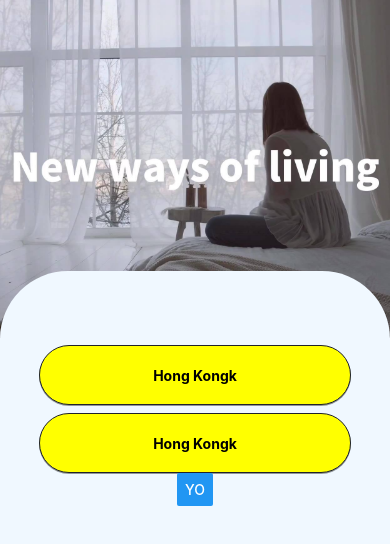
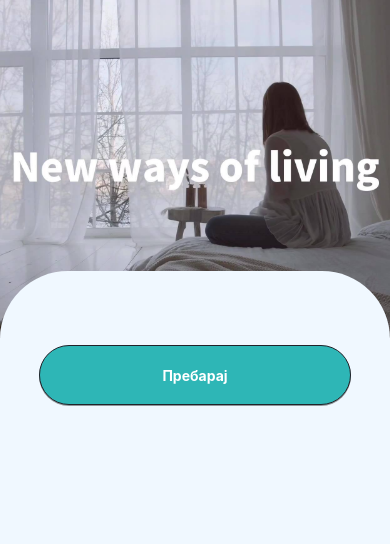
Before and after one commit to Husky931/housing, a React Native app: screen / in a window 390 px wide. Shown: the top 544 px of the page. Built offline with nearby package versions, Linux system fonts and the light colour scheme; what react-native-responsive-dimensions would draw is missing.

Commit message:
finish style first btn

```diff
--- a/components/RoundButton.js
+++ b/components/RoundButton.js
@@ -10,7 +10,7 @@ export default function RoundButton() {
   return (
     <TouchableOpacity style={styles.btn} onPress={() => console.log("yoo")}>
       <View>
-        <Text style={styles.text}>Hong Kongk</Text>
+        <Text style={styles.text}>Пребарај</Text>
       </View>
     </TouchableOpacity>
   );
@@ -18,7 +18,7 @@ export default function RoundButton() {
 
 const styles = StyleSheet.create({
   btn: {
-    backgroundColor: "yellow",
+    backgroundColor: "#2eb6b6",
     width: "80%",
     height: 60,
     borderWidth: 0.2,
@@ -32,7 +32,7 @@ const styles = StyleSheet.create({
   },
   text: {
     fontWeight: "bold",
-    // fontSize: 33,
-    fontSize: responsiveFontSize(2.4),
+    color: "white",
+    fontSize: responsiveFontSize(2.7),
   },
 });
--- a/screens/HomeScreen.js
+++ b/screens/HomeScreen.js
@@ -16,12 +16,6 @@ export default function HomeScreen() {
       <View style={styles.bottomRow}>
         <View style={styles.buttonSection}>
           <RoundButton />
-          <RoundButton />
-          <Button
-            title="Yo"
-            onPress={() => console.log("hey")}
-            style={styles.bottomBtn}
-          />
         </View>
       </View>
     </View>
```
